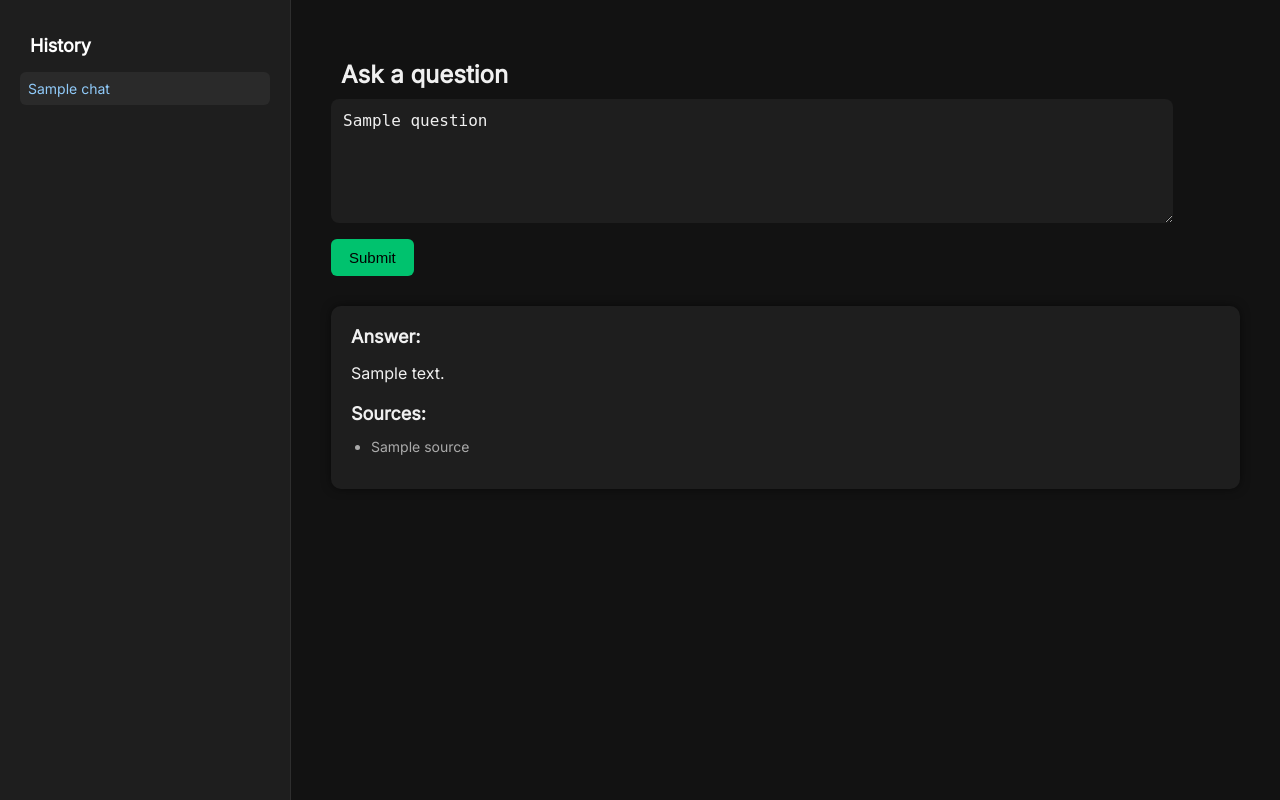
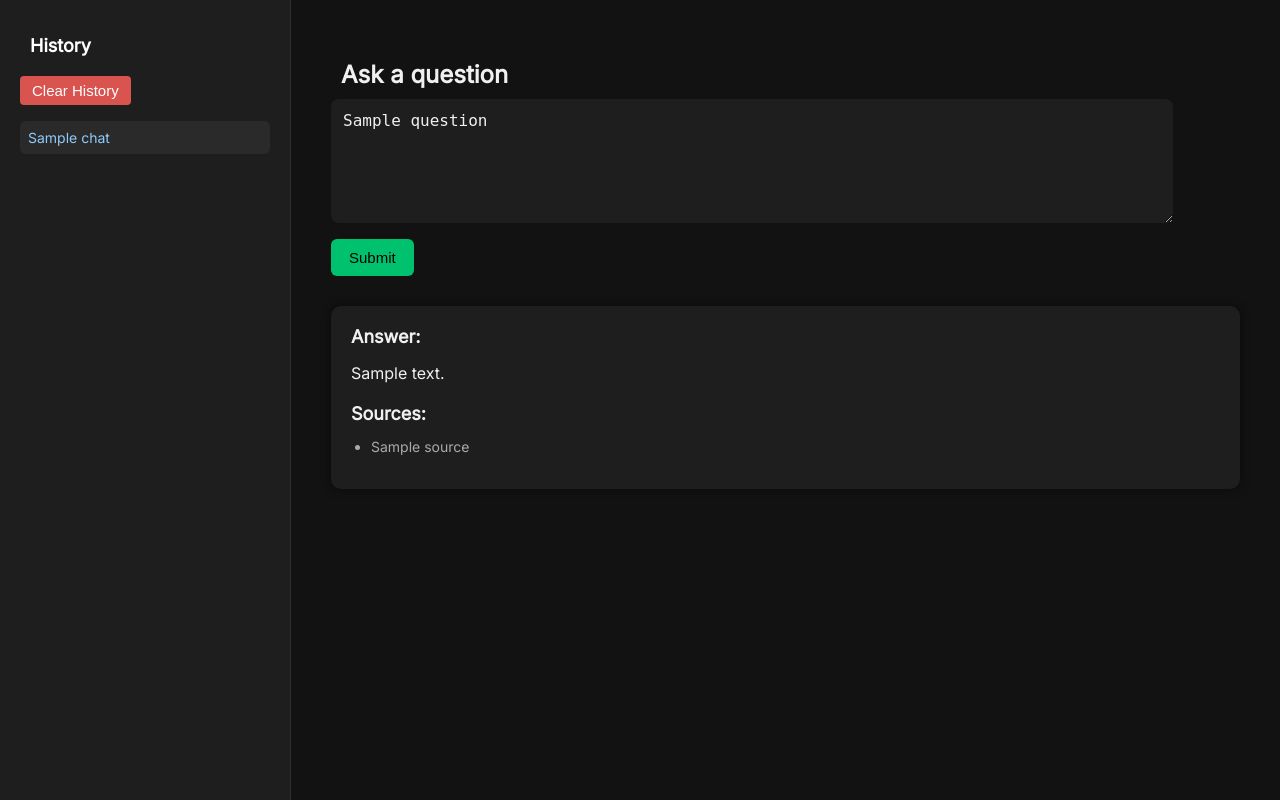
Before and after one commit to TishaMazumdar/algoworks, a FastAPI app: template templates/index.html in a window 1280 px wide. Run offline with FastAPI, Linux system fonts and the light colour scheme; the template is opened without the code that fills it: most values are stand-ins (such as "Sample title", 1, 10 or a date in 2020).

Commit message:
Clear history functionality added

```diff
--- a/app/api.py
+++ b/app/api.py
@@ -44,3 +44,13 @@ def ask_ui(request: Request, question: str = Form(...)):
         "sources": sources,
         "history": chat_history[-5:]
     })
+
+@app.post("/clear-history")
+def clear_history(request: Request):
+    chat_history.clear()
+    return templates.TemplateResponse("index.html", {
+        "request": request,
+        "history": [],
+        "answer": None,
+        "sources": []
+    })
--- a/templates/index.html
+++ b/templates/index.html
@@ -47,6 +47,11 @@
             border-radius: 6px;
             font-size: 14px;
             word-wrap: break-word;
+        }
+
+        button:disabled {
+            opacity: 0.6;
+            cursor: not-allowed;
         }
 
         /* Main content */
@@ -150,6 +155,17 @@
     <!-- Sidebar for History -->
     <div class="sidebar">
         <h2>History</h2>
+
+        <form method="post" action="/clear-history">
+            <button type="submit"
+                    {% if not history %}
+                    disabled
+                    {% endif %}
+                    style="margin-top: 10px; background-color: #d9534f; color: white; padding: 6px 12px; border: none; border-radius: 4px; cursor: pointer;">
+                Clear History
+            </button>
+        </form>
+
         <ul>
             {% for chat in history %}
             <li>
```
